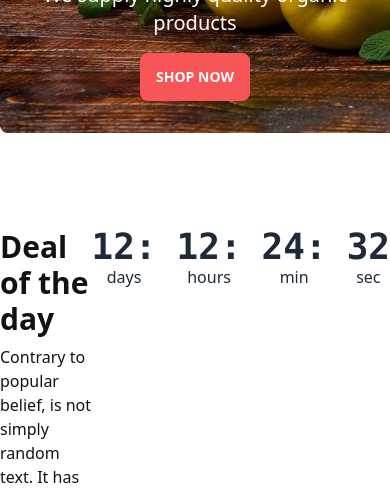
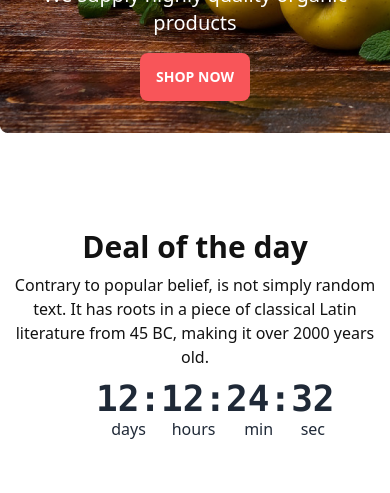
Before and after one commit to sabbir7707/Fruit-Burst, a plain HTML site: page index.html in a window 390 px wide. Shown: the part 607-1100 px from the top of the page. Drawn offline with nearby package versions, Linux system fonts and the light colour scheme; grey boxes are pictures that could not be loaded.

Commit message:
raponsiv 1

```diff
--- a/index.html
+++ b/index.html
@@ -1,5 +1,5 @@
-<!--git -->
-<html lang="en">
+<!DOCTYPE html>
+<html lang="en" data-them="light">
 
 <head>
     <meta charset="UTF-8">
@@ -54,7 +54,7 @@
                     </div>
 
 
-                    <div class="dropdown lg:hidden">
+                    <div class=" dropdown lg:hidden">
                         <label tabindex="0" class="btn btn-ghost btn-circle">
                             <svg xmlns="http://www.w3.org/2000/svg" class="h-5 w-5" fill="none" viewBox="0 0 24 24"
                                 stroke="currentColor">
@@ -71,11 +71,11 @@
                         </ul>
                     </div>
                 </div>
-                <div class="navbar-center">
+                <div class="navbar-center sm:navbar">
                     <img src="images/logo.png" alt="">
                     <a class=" btn btn-ghost normal-case font-bold lg:text-text-color text-3xl ">Fruit Burst</a>
                 </div>
-                <div class="navbar-end">
+                <div class=" navbar-end ">
                     <div class=" pr-7 ">
                         <button class="bg-text-color w-60 h-11 rounded-full ...">Search here <span class=" pl-9"> <i
                                     class="fa-solid fa-magnifying-glass"></i></button></span>
@@ -211,14 +211,14 @@
         <!--Deal of the day-->
         <section class=" max-w-7xl lg:px-20">
 
-            <div class="flex pt-4 lg:justify-between my-20 ">
-                <div class="lg:w-[530px]">
-                    <h4 class="text-[#121212] text-3xl font-semibold pb-2">Deal of the day</h4>
-                    <p class="text-[#121212]  ">Contrary to popular belief, is not simply random text. It has roots in a
+            <div class="flex flex-wrap  pt-4 lg:justify-between my-20 ">
+                <div class=" text-center lg:w-[530px]">
+                    <h4 class="text-[#121212] text-3xl font-semibold pb-2 lg:text-left ">Deal of the day</h4>
+                    <p class="text-[#121212] lg:text-left ">Contrary to popular belief, is not simply random text. It has roots in a
                         piece of classical Latin literature from 45 BC, making it over 2000 years old.</p>
                 </div>
                 <div>
-                    <div class="flex gap-5">
+                    <div class="flex pl-24 pt-3 md:pl-0  lg:gap-5">
                         <div>
                             <span class="countdown font-mono font-bold text-4xl">
                                 <span style="--value:12;"></span>:
@@ -590,6 +590,7 @@
 
         <!--Why Choose Us-->
 
+
         <section class="my-24 max-w-7xl lg:px-20 ">
             <div class=" text-center my-3">
                 <div class="">
@@ -675,6 +676,10 @@
 
 
 
+
+
+
+
     </main>
 
     <footer class="bg-[#121212] footer footer-center p-10  text-base-content rounded">
```
